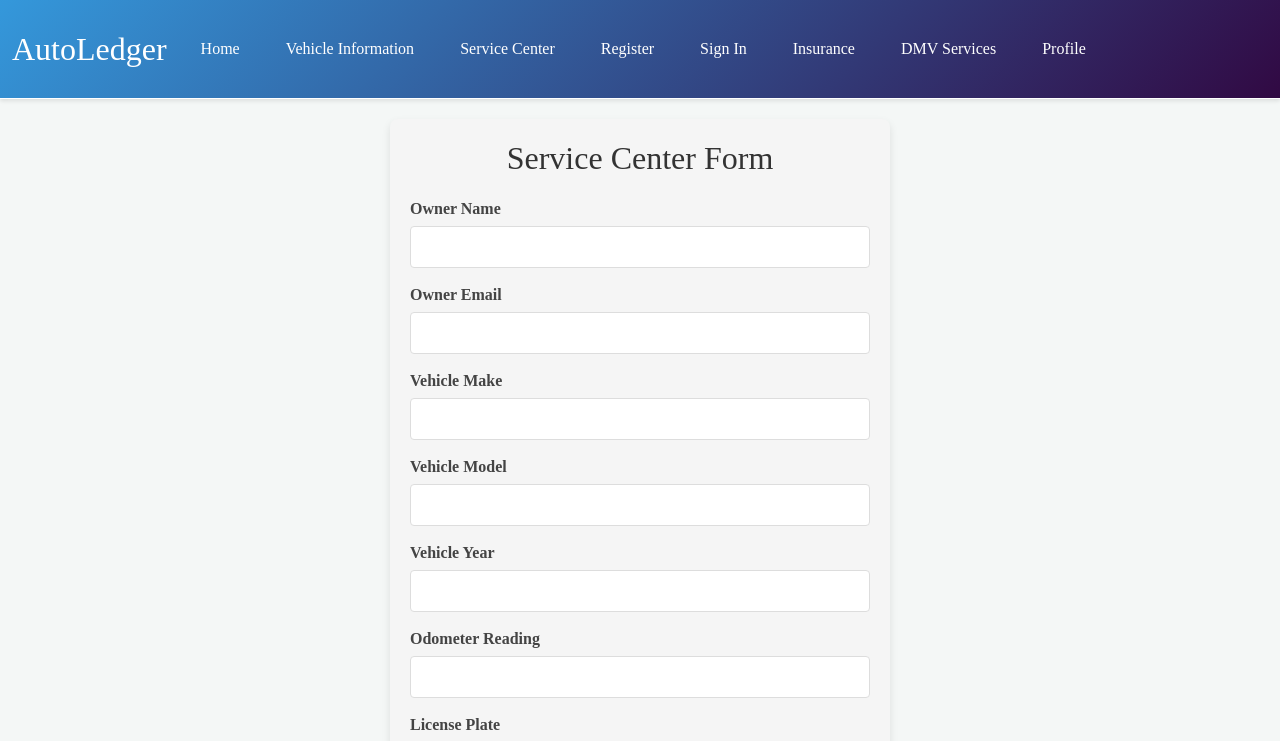
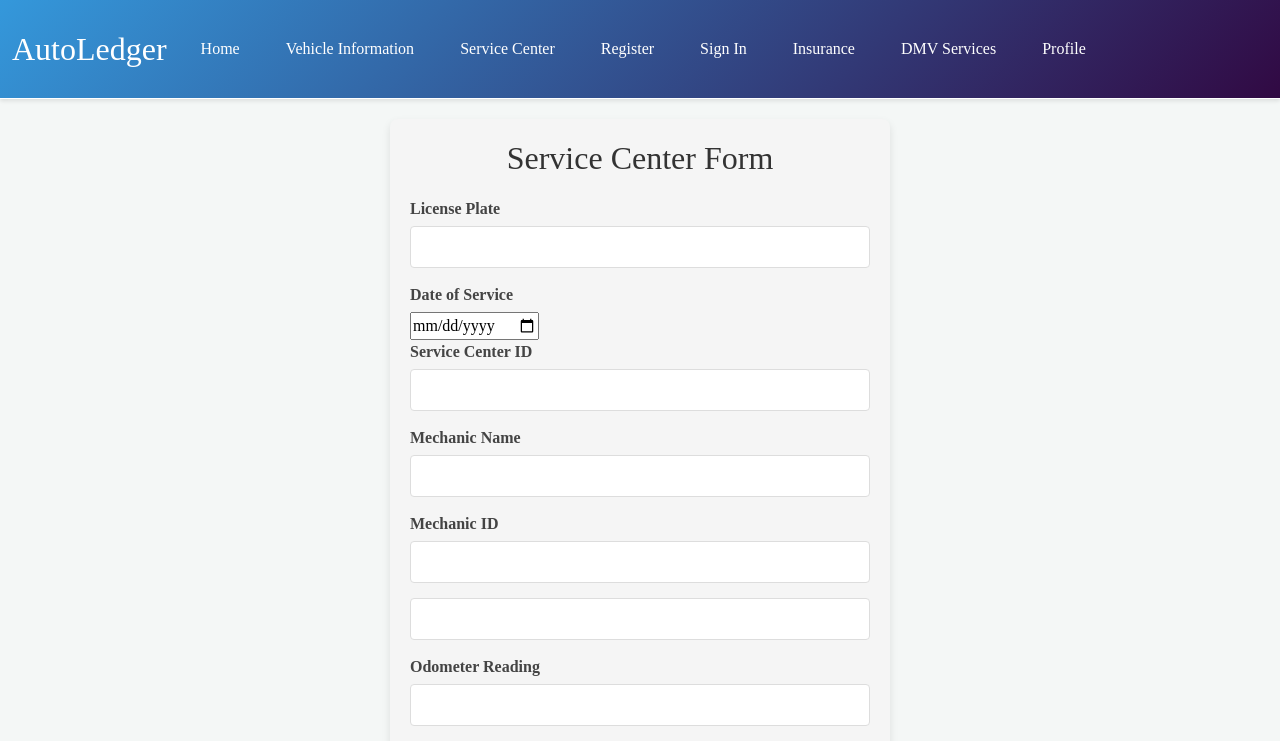
Before and after one commit to radhika2026/AutoLedger, a React (Create React App) app in the folder frontend/: page /ServiceCenterForm in a window 1280 px wide. Shown: the top 741 px of the page. Built offline with nearby package versions, Linux system fonts and the light colour scheme.

Commit message:
Integrated API Call for serviceCenter

```diff
--- a/frontend/src/ServiceCenterForm.js
+++ b/frontend/src/ServiceCenterForm.js
@@ -1,40 +1,64 @@
 import React, { useState } from "react";
+import { sendRequest } from "./utils/resdbApi";
+import { FETCH_CAR, UPDATE_CAR } from "./utils/resdb";
 
 const ServiceCenterForm = () => {
   const [formData, setFormData] = useState({
-    ownerName: "",
-    ownerEmail: "",
-    vehicleMake: "",
-    vehicleModel: "",
-    vehicleYear: "",
     odometerReading: "",
     numberPlate: "",
     serviceCenterId: "",
     mechanicName: "",
     mechanicId: "",
     notes: "",
+    dateOfService: "",
   });
 
+  // "servicingHistory": [
+  //   {
+  //     "serviceCenter": "AutoCare Service Center",
+  //     "serviceDate": "01-09-2022",
+  //     "serviceDescription": "Oil change, filter replacement"
+  //   }
+  // ]
   const handleChange = (e) => {
     setFormData({ ...formData, [e.target.name]: e.target.value });
   };
 
-  //   const validateEmail = (email) => {
-  //     const re = /^(([^<>()\[\]\\.,;:\s@"]+(\.[^<>()\[\]\\.,;:\s@"]+)*)|(".+"))@(([^<>()\[\]\\.,;:\s@"]+\.)+[^<>()\[\]\\.,;:\s@"]{2,})$/i;
-  //     return re.test(String(email).toLowerCase());
-  //   };
-
   const handleSubmit = (e) => {
     e.preventDefault();
+    var payload = {
+      asset_type: "car",
+      numberPlate: formData.numberPlate,
+    };
+    try{sendRequest(FETCH_CAR(payload)).then((res) => {
+      if (res != {}) {
+        if (res.data.getCarTransaction.servicingHistory) {
+          var servicingHistory = res.data.getCarTransaction.servicingHistory;
+          servicingHistory.push(formData);
+          res.data.getCarTransaction.servicingHistory = servicingHistory;
+        }
+        if (
+          formData?.odometerReading !=
+          res.data.getCarTransaction.odometerReading
+        ) {
+          res.data.getCarTransaction.odometerReading = formData.odometerReading;
+        }
+        try {
+          sendRequest(UPDATE_CAR(res)).then((response) => {
+            console.log("updated successfully");
+          });
+        } catch (error) {
+          console.log("error");
+        }
+      } else {
+        //TODO: pop up no car found
+      }
 
-    const timestamp = Date.now();
-    const dataWithTimestamp = {
-      ...formData,
-      timestamp: timestamp,
-    };
+    });
+  }
+  catch(error){
 
-    const payload = JSON.stringify(dataWithTimestamp);
-    console.log(payload);
+  }
     //CRITICAL: ADD Update Car API
   };
 
@@ -43,62 +67,6 @@ const ServiceCenterForm = () => {
       <form onSubmit={handleSubmit}>
         <h2>Service Center Form</h2>
         <div>
-          <label>Owner Name</label>
-          <input
-            type="text"
-            name="ownerName"
-            value={formData.ownerName}
-            onChange={handleChange}
-            required
-          />
-        </div>
-        <div>
-          <label>Owner Email</label>
-          <input
-            type="email"
-            name="ownerEmail"
-            value={formData.ownerEmail}
-            onChange={handleChange}
-            required
-          />
-        </div>
-        <div>
-          <label>Vehicle Make</label>
-          <input
-            type="text"
-            name="vehicleMake"
-            value={formData.vehicleMake}
-            onChange={handleChange}
-          />
-        </div>
-        <div>
-          <label>Vehicle Model</label>
-          <input
-            type="text"
-            name="vehicleModel"
-            value={formData.vehicleModel}
-            onChange={handleChange}
-          />
-        </div>
-        <div>
-          <label>Vehicle Year</label>
-          <input
-            type="number"
-            name="vehicleYear"
-            value={formData.vehicleYear}
-            onChange={handleChange}
-          />
-        </div>
-        <div>
-          <label>Odometer Reading</label>
-          <input
-            type="number"
-            name="odometerReading"
-            value={formData.odometerReading}
-            onChange={handleChange}
-          />
-        </div>
-        <div>
           <label>License Plate</label>
           <input
             type="text"
@@ -106,6 +74,16 @@ const ServiceCenterForm = () => {
             pattern="[A-Za-z0-9]{6,8}"
             title="6 to 8 alphanumeric characters"
             value={formData.numberPlate}
+            onChange={handleChange}
+            required
+          />
+        </div>
+        <div>
+          <label>Date of Service</label>
+          <input
+            type="date" // Set the type to date
+            name="dateOfService"
+            value={formData.dateOfService}
             onChange={handleChange}
             required
           />
@@ -138,6 +116,26 @@ const ServiceCenterForm = () => {
           />
         </div>
         <div>
+          <input
+            type="text"
+            name="numberPlate"
+            pattern="[A-Za-z0-9]{6,8}"
+            title="6 to 8 alphanumeric characters"
+            value={formData.numberPlate}
+            onChange={handleChange}
+            required
+          />
+        </div>
+        <div>
+          <label>Odometer Reading</label>
+          <input
+            type="number"
+            name="odometerReading"
+            value={formData.odometerReading}
+            onChange={handleChange}
+          />
+        </div>
+        <div>
           <label>Notes</label>
           <textarea
             name="notes"
--- a/frontend/src/dmvOperations.js
+++ b/frontend/src/dmvOperations.js
@@ -3,7 +3,7 @@ import { Form, FormControl } from "react-bootstrap";
 import CreateCarEntry from "./CreateCarEntry";
 import ModifyCarEntry from "./ModifyCarEntry";
 import { sendRequest } from "./utils/resdbApi";
-import { POST_TRANSACTION, UPDATE_CAR } from "./utils/resdb";
+import { FETCH_CAR, POST_TRANSACTION, UPDATE_CAR } from "./utils/resdb";
 
 const metadata = {
   signerPublicKey: "HvNRQznqrRdCwSKn6R8ZoQE4U3aobQShajK1NShQhGRn",
@@ -20,7 +20,7 @@ const DMV = () => {
   const handleOperationChange = (event) => {
     setOperation(event.target.value);
     setIsDataLoaded(false);
-    setCarData({})
+    setCarData({});
   };
 
   const handleCarDataChange = (event) => {
@@ -35,26 +35,37 @@ const DMV = () => {
 
   const handleFetch = (event) => {
     try {
-      const response = {
-        chasisNumber: "12345678123456781",
-        class: "Z",
-        color: "12345678vj",
-        driveType: "Front Wheel",
-        drivingLicenseNumber: " 12345678",
-        engineNumber: "1234567812345678",
-        fuel: "Diesel",
-        groundClearance: "-0.01",
-        licensePlate: "12345678",
-        manufacturer: "df",
-        manufacturingDate: "2023-12-09",
-        model: "rfg",
-        odometerReading: "1",
-        ownerName: "12345678",
-        seating: "5",
-        transmission: "Automatic",
-        wheelBase: "0.98",
-      };
-      setCarData(response);
+      // const response = {
+      //   chasisNumber: "12345678123456781",
+      //   class: "Z",
+      //   color: "12345678vj",
+      //   driveType: "Front Wheel",
+      //   drivingLicenseNumber: " 12345678",
+      //   engineNumber: "1234567812345678",
+      //   fuel: "Diesel",
+      //   groundClearance: "-0.01",
+      //   licensePlate: "12345678",
+      //   manufacturer: "df",
+      //   manufacturingDate: "2023-12-09",
+      //   model: "rfg",
+      //   odometerReading: "1",
+      //   ownerName: "12345678",
+      //   seating: "5",
+      //   transmission: "Automatic",
+      //   wheelBase: "0.98",
+      // };
+      var payload = {
+        "asset_type": "car",
+        "numberPlate": searchedData
+      }
+      sendRequest(FETCH_CAR(payload)).then((res) => {
+        if (res != {}) {
+          //TODO: REDIRECT TO VEHICLE INFO PAGE
+          setCarData(res);
+        } else {
+          //TODO: pop up no car found
+        }
+      });
       setIsDataLoaded(true);
     } catch (error) {
       console.error("Error fetching car details:", error);
@@ -71,12 +82,14 @@ const DMV = () => {
     var dataWithTimestamp = {
       ...carData,
       timestamp: timestamp,
-      asset_type: "user",
+      asset_type: "car",
     };
+
+    var ownerMap = {};
+    ownerMap.ownerName = carData.ownerName;
+    ownerMap.ownershipStartDate = formattedDate;
+
     if (operation === "CreateCarEntry") {
-      var ownerMap = {};
-      ownerMap.ownerName = carData.ownerName;
-      ownerMap.ownershipStartDate = formattedDate;
       var ownerList = [];
       ownerList.push(ownerMap);
       dataWithTimestamp = {
@@ -85,6 +98,7 @@ const DMV = () => {
       };
       const payload = JSON.stringify(dataWithTimestamp);
       try {
+
         sendRequest(POST_TRANSACTION(metadata, payload)).then((res) => {
           //TODO: add alert to show successly added user and redirect to login page
           console.log("added successfully ", res);
@@ -95,6 +109,15 @@ const DMV = () => {
     }
 
     if (operation === "ModifyCarEntry") {
+      var ownerList = dataWithTimestamp.ownerList
+      var current_owner = ownerList[ownerList.length - 1];
+      if ( current_owner?.ownerName != ownerMap?.ownerName){
+        ownerList.push(ownerMap);
+      }
+      dataWithTimestamp = {
+        ...dataWithTimestamp,
+        ownerHistory: ownerList,
+      };
       const payload = JSON.stringify(dataWithTimestamp);
       try {
         sendRequest(UPDATE_CAR(metadata, payload)).then((res) => {
```
